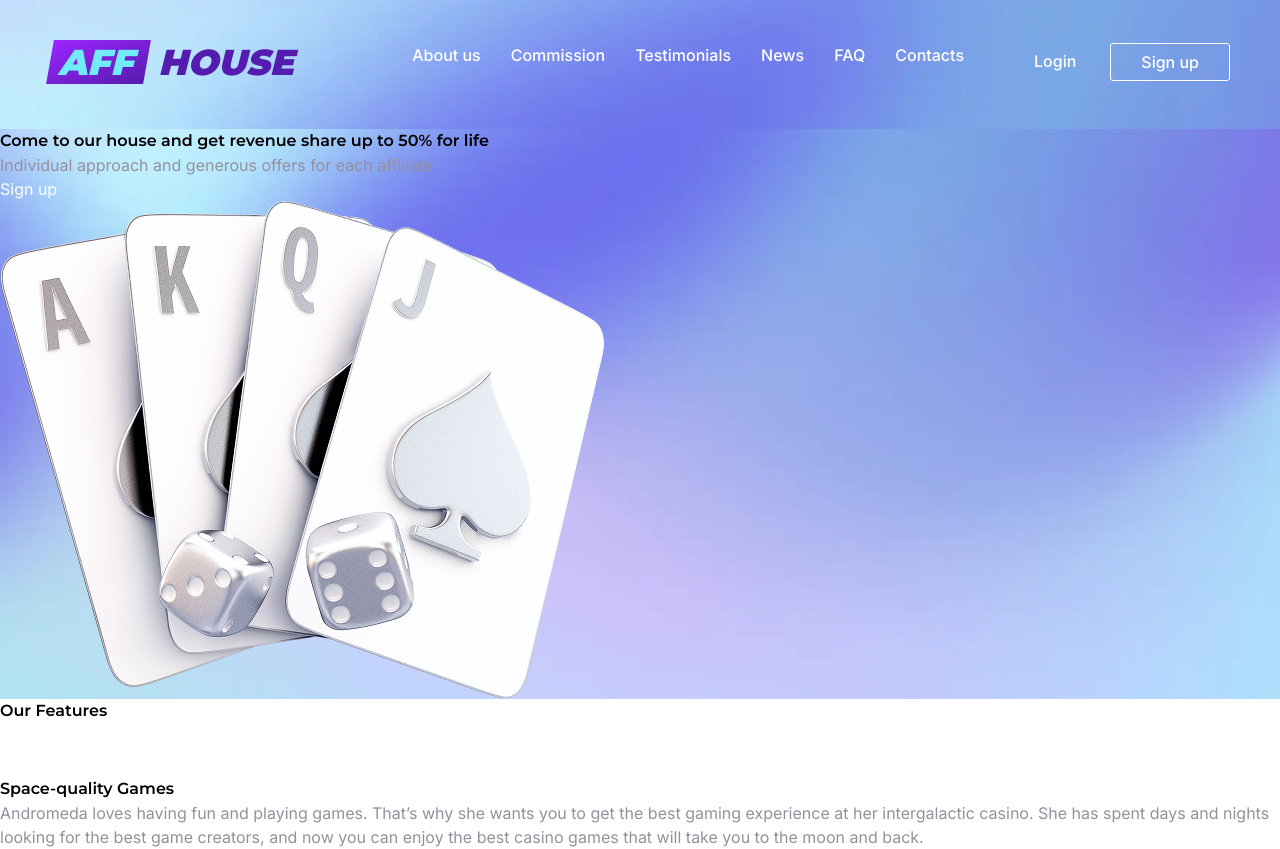
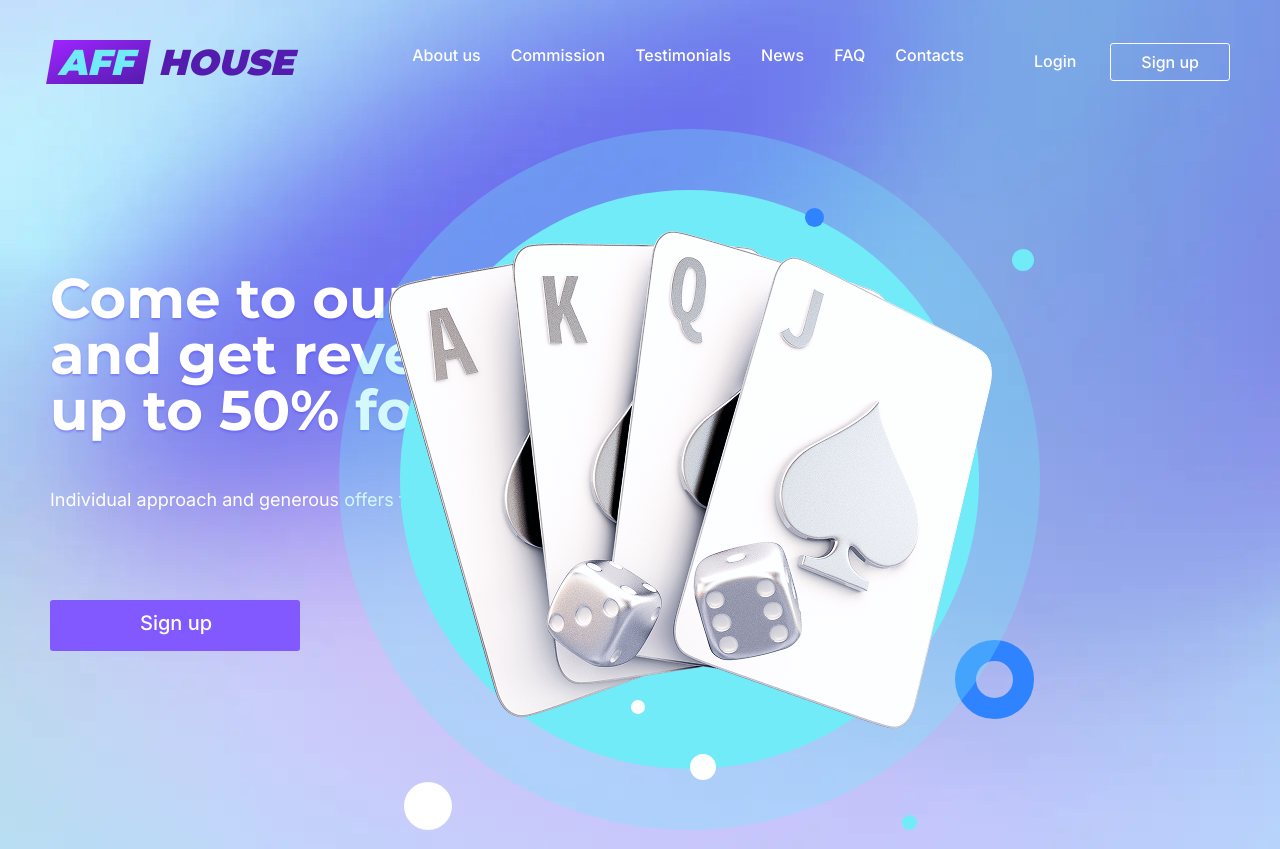
Before and after one commit to etopritika/aff-house-test, a React (Vite) app: page / in a window 1280 px wide. Shown: the top 849 px of the page. Built offline with nearby package versions, Linux system fonts and the light colour scheme.

Commit message:
Added Hero section component

```diff
--- a/src/App.tsx
+++ b/src/App.tsx
@@ -1,17 +1,12 @@
-import { Link } from 'react-router-dom';
 import Header from './components/Header';
+import HeroSection from './components/HeroSection';
 
 function App() {
   return (
     <>
       <Header />
       <main>
-        <section className="bg-[url('/section-bg.webp')] bg-cover bg-top bg-no-repeat">
-          <h1>Come to our house and get revenue share up to 50% for life</h1>
-          <p>Individual approach and generous offers for each affiliate</p>
-          <Link to="#">Sign up</Link>
-          <img src="/cards.png" alt="cards" />
-        </section>
+        <HeroSection />
         <section>
           <h2>Our Features</h2>
           <ul>
--- /dev/null
+++ b/src/components/CircleCardsBackground.tsx
@@ -0,0 +1,40 @@
+import React from 'react';
+
+const dots = [
+  { className: 'right-[216px] top-[79px]', size: 19, color: '#3083FF' },
+  { className: 'right-[6px] top-[120px]', size: 22, color: '#72EBF9' },
+  { className: 'bottom-0 left-[65px]', size: 48, color: 'white' },
+  { className: 'bottom-[50px] right-[324px]', size: 26, color: 'white' },
+  { className: 'bottom-[116px] left-[292px]', size: 14, color: 'white' },
+  { className: 'bottom-0 right-[123px]', size: 15, color: '#72EBF9' },
+];
+
+type Props = {
+  children: React.ReactNode;
+};
+
+export const CircleCardsBackground: React.FC<Props> = ({ children }) => {
+  return (
+    <div className="pointer-events-none absolute right-[240px] top-0 z-10 flex h-[701px] w-[701px] items-center justify-center">
+      <div className="absolute z-10 h-full w-full rounded-full bg-[#72ebf94d]" />
+
+      <div className="absolute bottom-[111px] right-[6px] z-0 h-[79px] w-[79px] rounded-full border-[21px] border-[#3083FF]" />
+
+      <div className="absolute z-10 h-[579px] w-[579px] rounded-full bg-[#72EBF9]" />
+
+      {dots.map((dot, index) => (
+        <div
+          key={index}
+          className={`absolute ${dot.className} z-10 rounded-full`}
+          style={{
+            width: `${dot.size}px`,
+            height: `${dot.size}px`,
+            backgroundColor: dot.color,
+          }}
+        />
+      ))}
+
+      {children}
+    </div>
+  );
+};
--- /dev/null
+++ b/src/components/HeroSection.tsx
@@ -0,0 +1,35 @@
+import { Link } from 'react-router-dom';
+import { CircleCardsBackground } from './CircleCardsBackground';
+
+export default function HeroSection() {
+  return (
+    <section className="relative min-h-[757px] bg-[url('/section-bg.webp')] bg-cover bg-top bg-no-repeat pb-[193px] pt-[141px]">
+      <div className="mx-auto flex max-w-[1200px] items-center justify-between px-2.5">
+        <div className="flex flex-col">
+          <h1 className="mb-[50px] text-[56px] font-bold leading-none text-white [text-shadow:0px_2px_2px_rgba(64,47,255,0.3)]">
+            Come to our house <br /> and get revenue share <br /> up to 50% for
+            life
+          </h1>
+          <p className="text-lg font-normal leading-[1.35] text-white">
+            Individual approach and generous offers for each affiliate
+          </p>
+          <Link
+            className="mt-[88px] max-w-[250px] text-nowrap rounded-[3px] bg-[#8258FF] px-[90px] pb-[18px] pt-[13px] text-xl font-medium leading-none"
+            to="#"
+          >
+            Sign up
+          </Link>
+        </div>
+      </div>
+      <CircleCardsBackground>
+        <img
+          src="/cards.png"
+          alt="cards"
+          width={604}
+          height={498}
+          className="relative z-20"
+        />
+      </CircleCardsBackground>
+    </section>
+  );
+}
```
